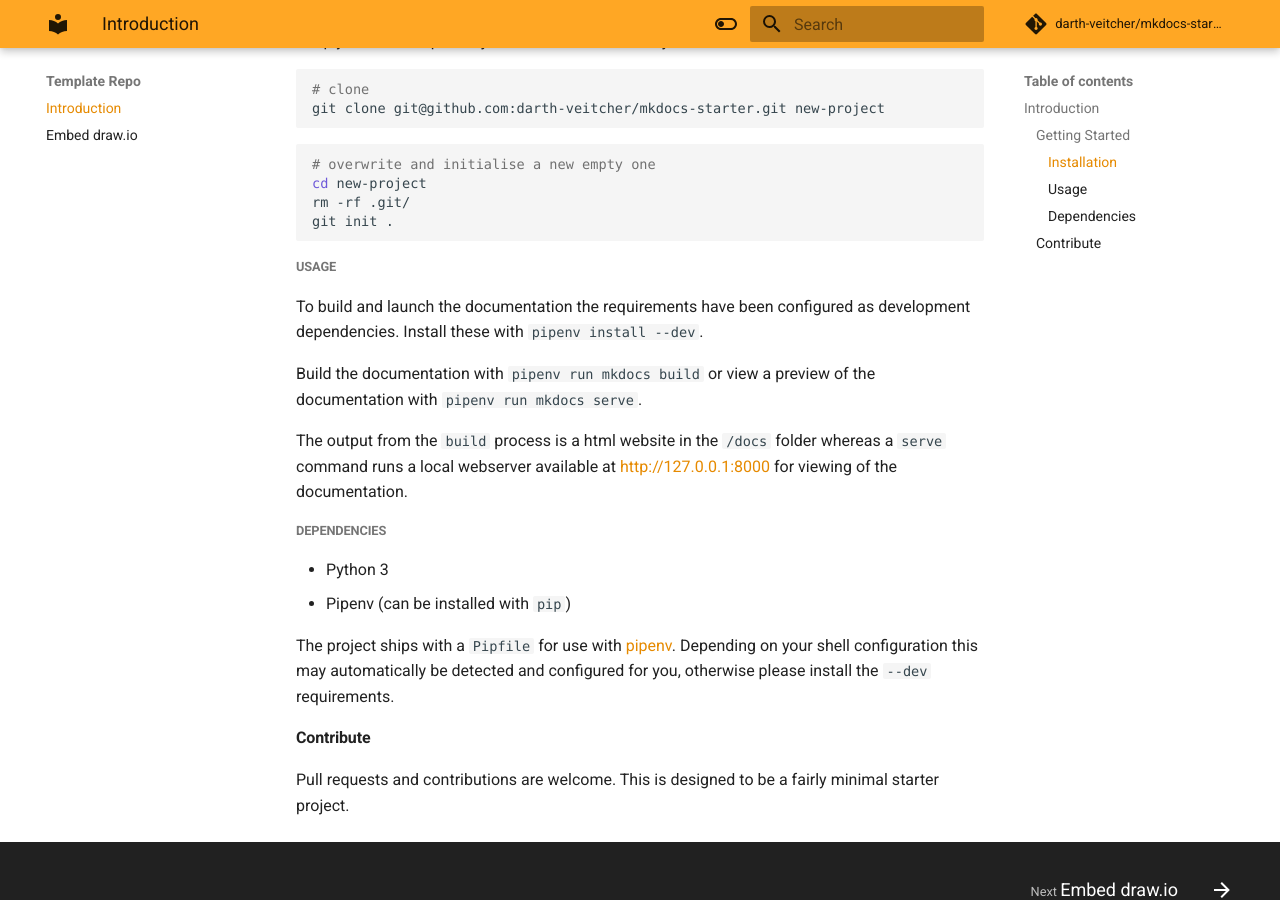
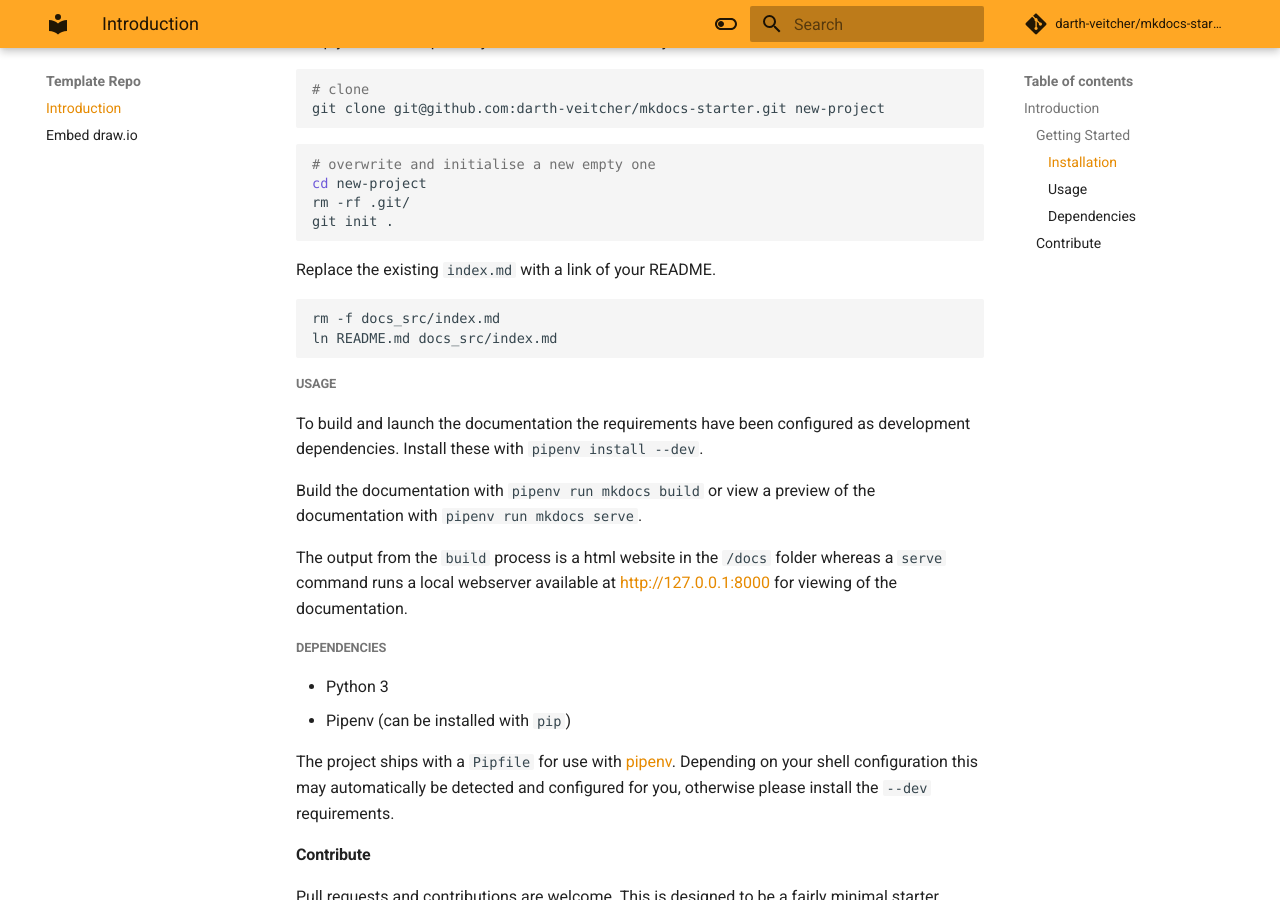
Before and after one commit to darth-veitcher/mkdocs-starter, an MkDocs documentation site: the page built from docs_src/index.md, in a window 1280 px wide and 900 px high, scrolled down 620 px. Built offline with MkDocs 1.6.1 and Material for MkDocs 9.7.7, drawn with Linux system fonts in a browser that asks for light colours; nearby versions of some CDN libraries; some web fonts are replaced; comment, search, counter and statistics services are not loaded.

Commit message:
update README

````diff
--- a/docs_src/index.md
+++ b/docs_src/index.md
@@ -29,6 +29,13 @@
 git init .
 ```
 
+Replace the existing `index.md` with a link of your README.
+
+```zsh
+rm -f docs_src/index.md
+ln README.md docs_src/index.md
+```
+
 ### Usage
 
 To build and launch the documentation the requirements have been configured as development dependencies. Install these with `pipenv install --dev`.
````
Also changed, not shown: README.md (+7 -0 lines).
